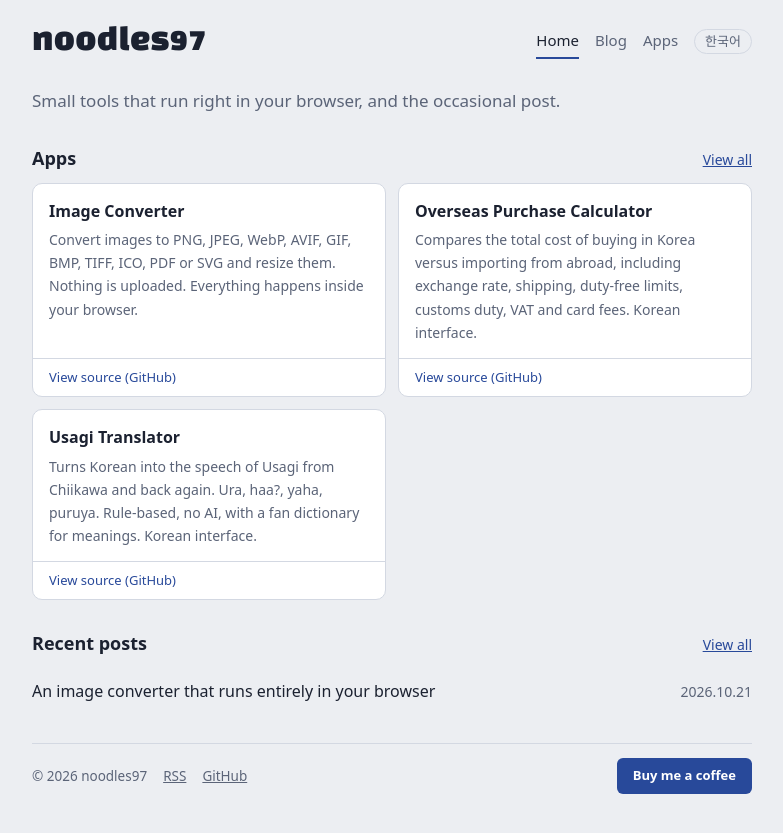
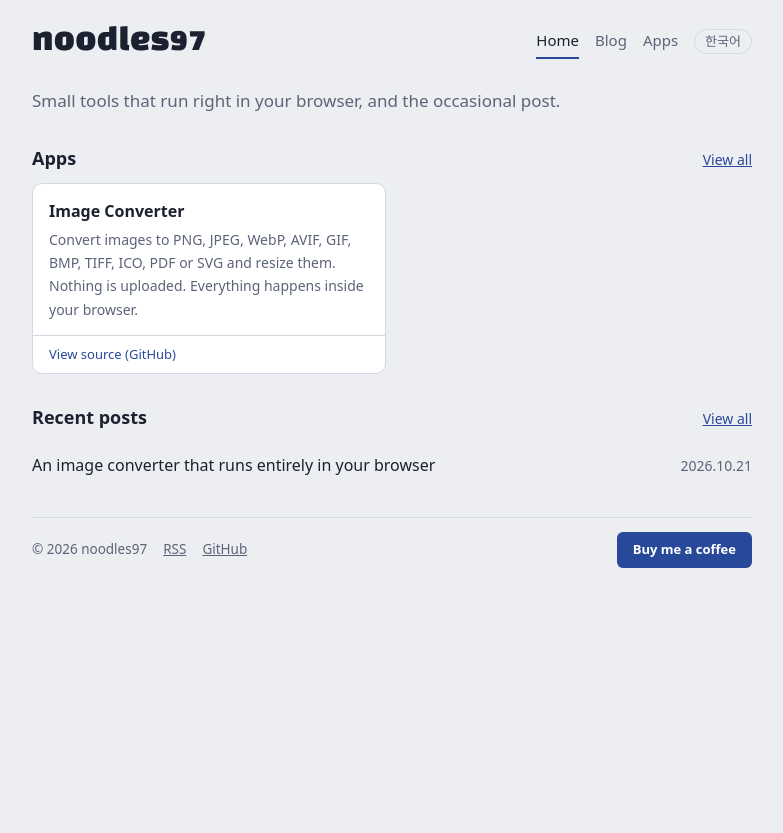
Before and after one commit to noodles97/noodles97.github.io, a Jekyll site: the page built from en/index.html, in a window 1280 px wide. Shown: the top 833 px of the page, without its empty margins (248-1031 px from the left). Built offline with Jekyll 4.4.1, drawn with Linux system fonts in a browser that asks for light colours; some web fonts are replaced.

Commit message:
브라우저 언어가 한국어가 아니면 영어판으로 자동 전환, 영어 앱 목록은 영어판 있는 앱만
- 영어 짝이 있는 한국어 페이지(홈·블로그·앱 목록·이미지 변환기·변환기 소개 글)에서 navigator.language 가 ko 가 아니면 영어 짝으로 location.replace
- 헤더 언어 링크나 글 머리의 언어 링크를 직접 누르면 localStorage 에 기억해 두고 그 뒤로는 자동 전환하지 않음
- 영어 짝이 없는 글(우사기 번역기·직구 계산기 글)은 그대로 한국어로 보여 줌
- 직구 계산기와 우사기 번역기는 한국어 전용이라 영어 앱 목록에서 제외. 영어 목록에는 url_en 이 있는 앱만 표시

Co-Authored-By: Claude Fable 5.1 <noreply@anthropic.com>
Claude-Session: https://claude.ai/code/session_01XevtTcEyBXs8VGiHAtQX3B

```diff
--- a/_data/apps.yml
+++ b/_data/apps.yml
@@ -1,5 +1,5 @@
-# name/description 은 한국어, name_en/description_en 은 영어 페이지(/en/)에서 씁니다.
-# url_en 이 있으면 영어 페이지의 카드가 그 주소로 연결됩니다(없으면 url).
+# name/description 은 한국어 페이지용. 영어 페이지(/en/)에는 url_en 이 있는 앱만 보이고, 그때 name_en/description_en 을 씁니다.
+# 한국어만 있는 앱은 url_en 을 적지 않으면 영어 목록에서 빠집니다.
 - name: 이미지 변환기
   name_en: Image Converter
   url: https://noodles97.github.io/image-converter/
@@ -8,14 +8,10 @@
   description: PNG, JPEG, WebP, AVIF, GIF, BMP, TIFF, ICO, PDF, SVG로 바꾸고 크기도 줄입니다. 파일이 서버로 올라가지 않고 브라우저 안에서만 처리됩니다.
   description_en: Convert images to PNG, JPEG, WebP, AVIF, GIF, BMP, TIFF, ICO, PDF or SVG and resize them. Nothing is uploaded. Everything happens inside your browser.
 - name: 해외 직구 계산기
-  name_en: Overseas Purchase Calculator
   url: https://noodles97.github.io/direct-import-calc/
   repo: https://github.com/noodles97/noodles97.github.io/tree/main/direct-import-calc
   description: 국내 구매와 해외 직구 총비용을 환율, 배송비, 면세 한도, 관세, 부가세, 카드 수수료까지 넣어 비교합니다. 휴대전화 홈 화면에 추가해 앱처럼 쓸 수 있습니다.
-  description_en: Compares the total cost of buying in Korea versus importing from abroad, including exchange rate, shipping, duty-free limits, customs duty, VAT and card fees. Korean interface.
 - name: 우사기 번역기
-  name_en: Usagi Translator
   url: https://noodles97.github.io/usagi-translator/
   repo: https://github.com/noodles97/noodles97.github.io/tree/main/usagi-translator
   description: 한국어를 우사기 말로 바꾸고 다시 한국어로 되돌립니다. 우라, 하아?, 야하, 푸루야. 인공지능 없이 규칙만으로 양방향 번역하고, 팬 사전으로 뜻도 옮깁니다.
-  description_en: Turns Korean into the speech of Usagi from Chiikawa and back again. Ura, haa?, yaha, puruya. Rule-based, no AI, with a fan dictionary for meanings. Korean interface.
--- a/_includes/app-cards.html
+++ b/_includes/app-cards.html
@@ -1,8 +1,9 @@
-{%- comment -%} 앱 카드 목록. page.lang 이 en 이면 apps.yml 의 *_en 값을 씁니다. {%- endcomment -%}
+{%- comment -%} 앱 카드 목록. page.lang 이 en 이면 url_en 이 있는 앱만, *_en 값으로 보여 줍니다. {%- endcomment -%}
 {%- assign lang = page.lang | default: site.lang -%}
 {%- assign t = site.data.i18n[lang] -%}
 <ul class="cards">
-{% for app in site.data.apps limit: include.limit %}
+{%- if lang == 'en' %}{% assign apps = site.data.apps | where_exp: "a", "a.url_en" %}{% else %}{% assign apps = site.data.apps %}{% endif -%}
+{% for app in apps limit: include.limit %}
   {%- assign name = app.name -%}{%- assign desc = app.description -%}{%- assign url = app.url -%}
   {%- if lang == 'en' -%}
     {%- if app.name_en %}{% assign name = app.name_en %}{% endif -%}
--- a/_includes/image-converter.html
+++ b/_includes/image-converter.html
@@ -13,6 +13,7 @@
 <html lang="{{ lang }}">
 <head>
 <meta charset="utf-8">
+{% include lang-redirect.html url=alt_url %}
 <meta name="viewport" content="width=device-width,initial-scale=1,viewport-fit=cover">
 <title>{{ t.doc_title }}</title>
 <meta name="description" content="{{ t.description }}">
--- a/_includes/lang-switch.html
+++ b/_includes/lang-switch.html
@@ -6,4 +6,4 @@
 {%- assign o = site.data.i18n[other] -%}
 {%- capture alt_url %}{% include alt-url.html %}{% endcapture -%}
 {%- if alt_url == '' -%}{%- assign alt_url = o.prefix | append: '/' | relative_url -%}{%- endif -%}
-<a class="lang-switch" href="{{ alt_url }}" lang="{{ other }}" hreflang="{{ other }}" title="{{ o.switch_title }}">{{ o.name }}</a>
+<a class="lang-switch" href="{{ alt_url }}" lang="{{ other }}" hreflang="{{ other }}" title="{{ o.switch_title }}" onclick="try{localStorage.setItem('lang','{{ other }}')}catch(e){}">{{ o.name }}</a>
--- a/_layouts/default.html
+++ b/_layouts/default.html
@@ -6,6 +6,7 @@
 <html lang="{{ lang }}">
 <head>
 <meta charset="utf-8">
+{% include lang-redirect.html url=alt_url %}
 <meta name="viewport" content="width=device-width,initial-scale=1,viewport-fit=cover">
 {%- if page.title %}{% assign doc_title = page.title | append: ' | ' | append: site.title %}{% else %}{% assign doc_title = site.title | append: ' | ' | append: t.tagline %}{% endif %}
 <title>{{ doc_title }}</title>
--- a/_layouts/post.html
+++ b/_layouts/post.html
@@ -8,7 +8,7 @@ layout: default
 <article class="post">
   <header class="post-head">
     <h1>{{ page.title }}</h1>
-    <p class="meta"><time datetime="{{ page.date | date_to_xmlschema }}">{{ page.date | date: t.date_format }}</time>{% if page.tags.size > 0 %} · {{ page.tags | join: ", " }}{% endif %}{% if alt_url != '' %} · <a href="{{ alt_url }}" hreflang="{{ other }}" lang="{{ other }}">{{ site.data.i18n[other].read_in }}</a>{% endif %}</p>
+    <p class="meta"><time datetime="{{ page.date | date_to_xmlschema }}">{{ page.date | date: t.date_format }}</time>{% if page.tags.size > 0 %} · {{ page.tags | join: ", " }}{% endif %}{% if alt_url != '' %} · <a href="{{ alt_url }}" hreflang="{{ other }}" lang="{{ other }}" onclick="try{localStorage.setItem('lang','{{ other }}')}catch(e){}">{{ site.data.i18n[other].read_in }}</a>{% endif %}</p>
   </header>
   <div class="prose">
 {{ content }}
```
Also changed, not shown: _includes/lang-redirect.html (added, +9 -0 lines), README.md.
